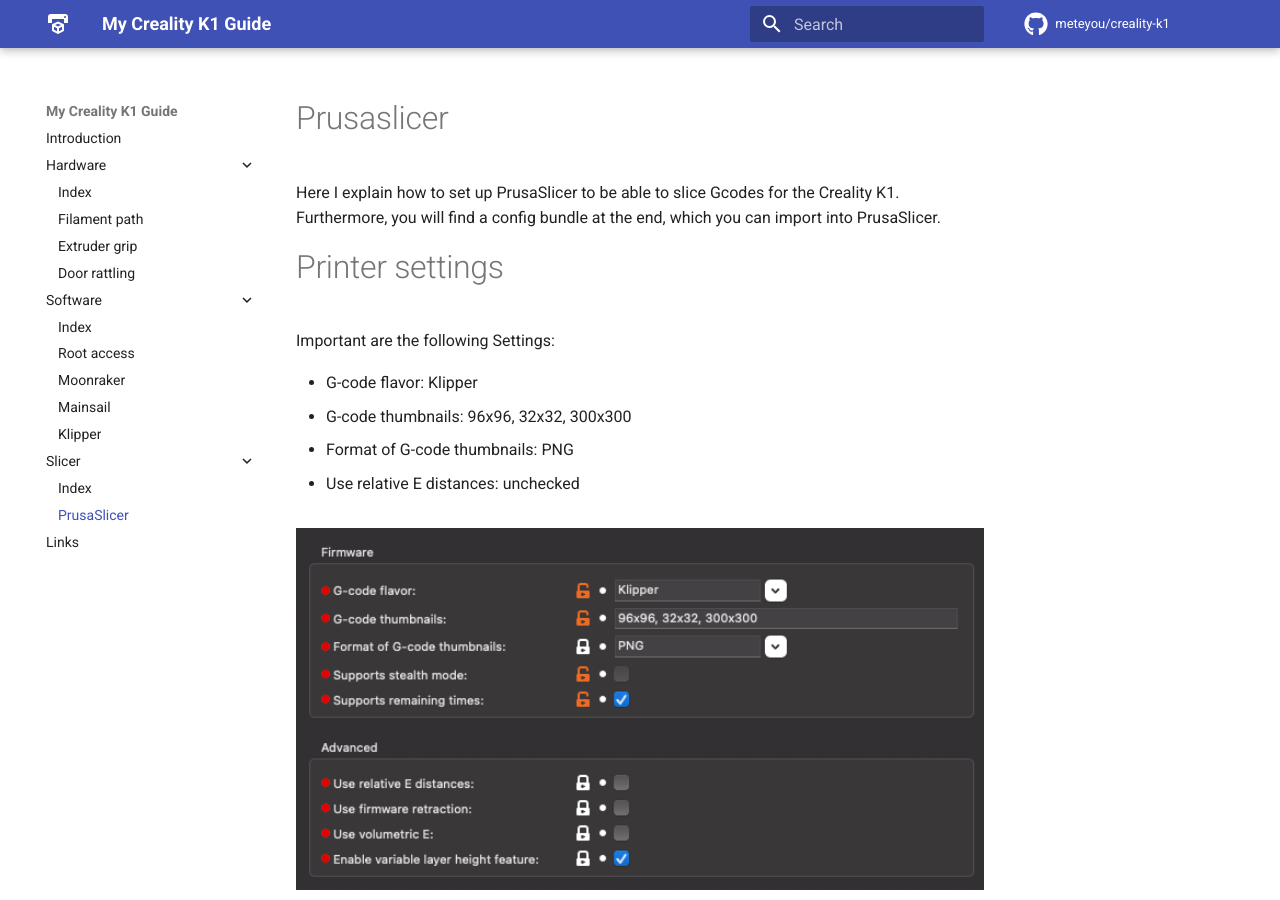
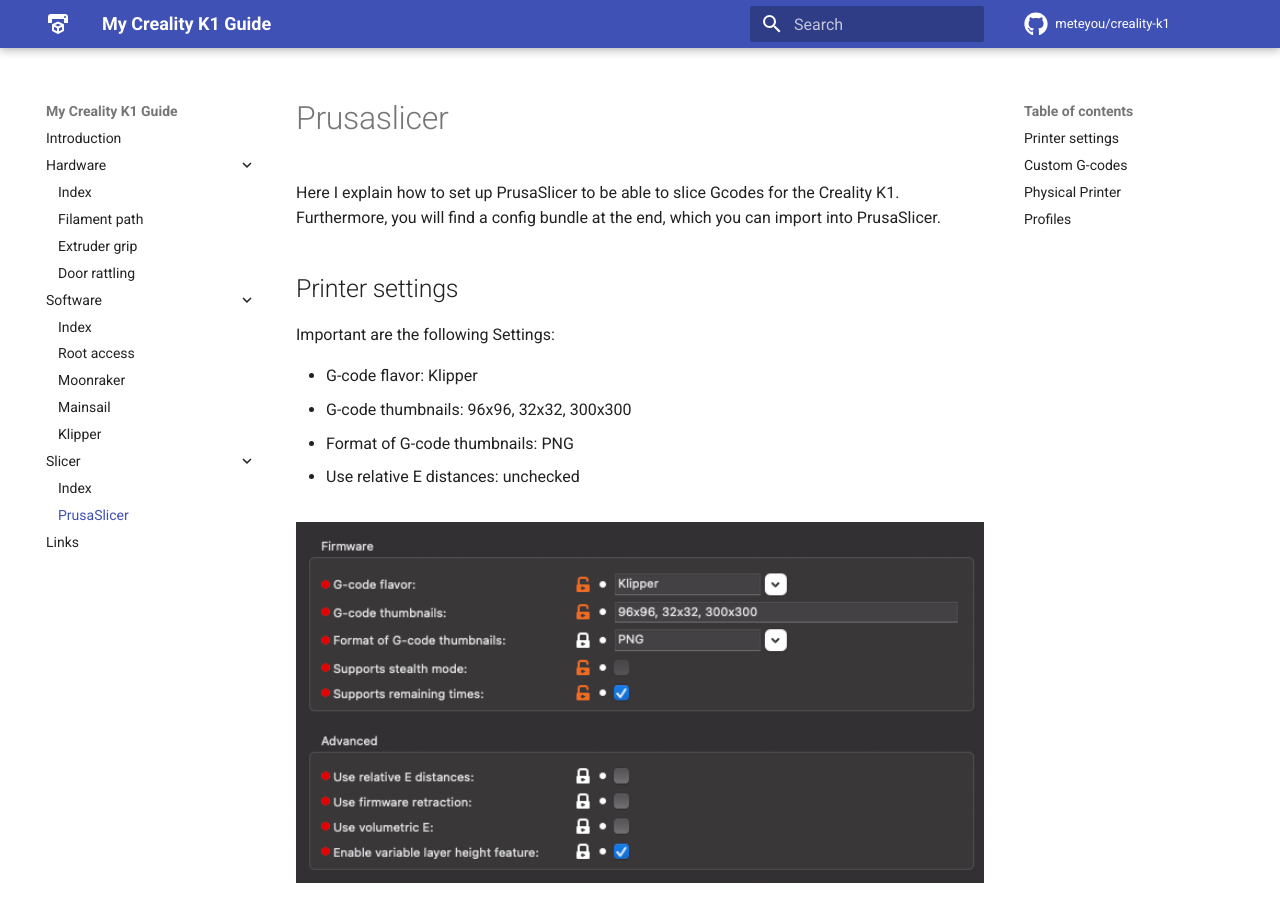
Before and after one commit to meteyou/creality-k1, an MkDocs documentation site: the page built from docs/slicer/prusaslicer.md, in a window 1280 px wide and 900 px high. Built offline with MkDocs 1.6.1 and Material for MkDocs 9.7.7, drawn with Linux system fonts in a browser that asks for light colours; comment, search, counter and statistics services are not loaded.

Commit message:
docs: fix headline order in prusaslicer.md
Signed-off-by: Stefan Dej <meteyou@gmail.com>

```diff
--- a/docs/slicer/prusaslicer.md
+++ b/docs/slicer/prusaslicer.md
@@ -3,7 +3,7 @@
 Here I explain how to set up PrusaSlicer to be able to slice Gcodes for the Creality K1. Furthermore, you will find a
 config bundle at the end, which you can import into PrusaSlicer.
 
-# Printer settings
+## Printer settings
 
 Important are the following Settings:
 
```
